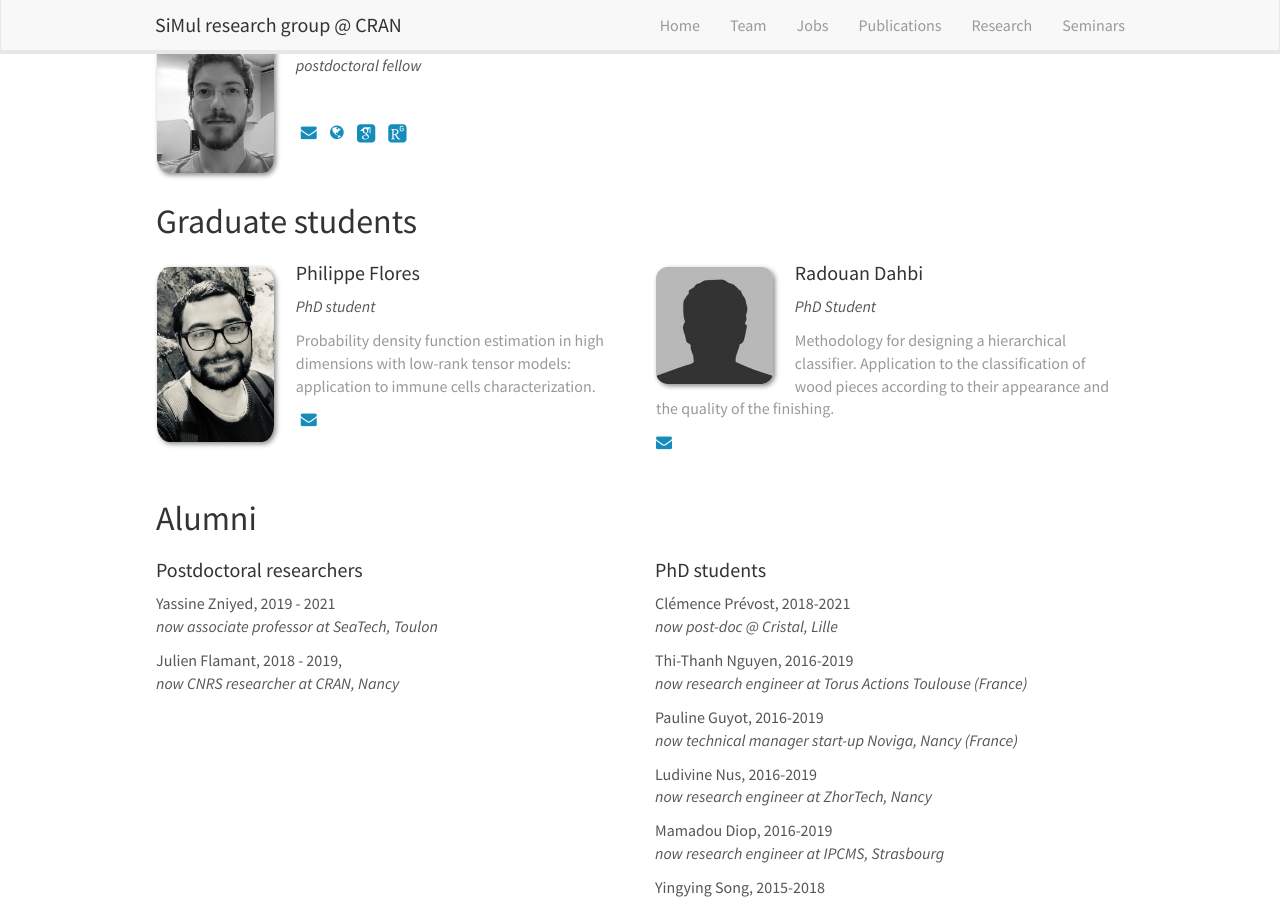
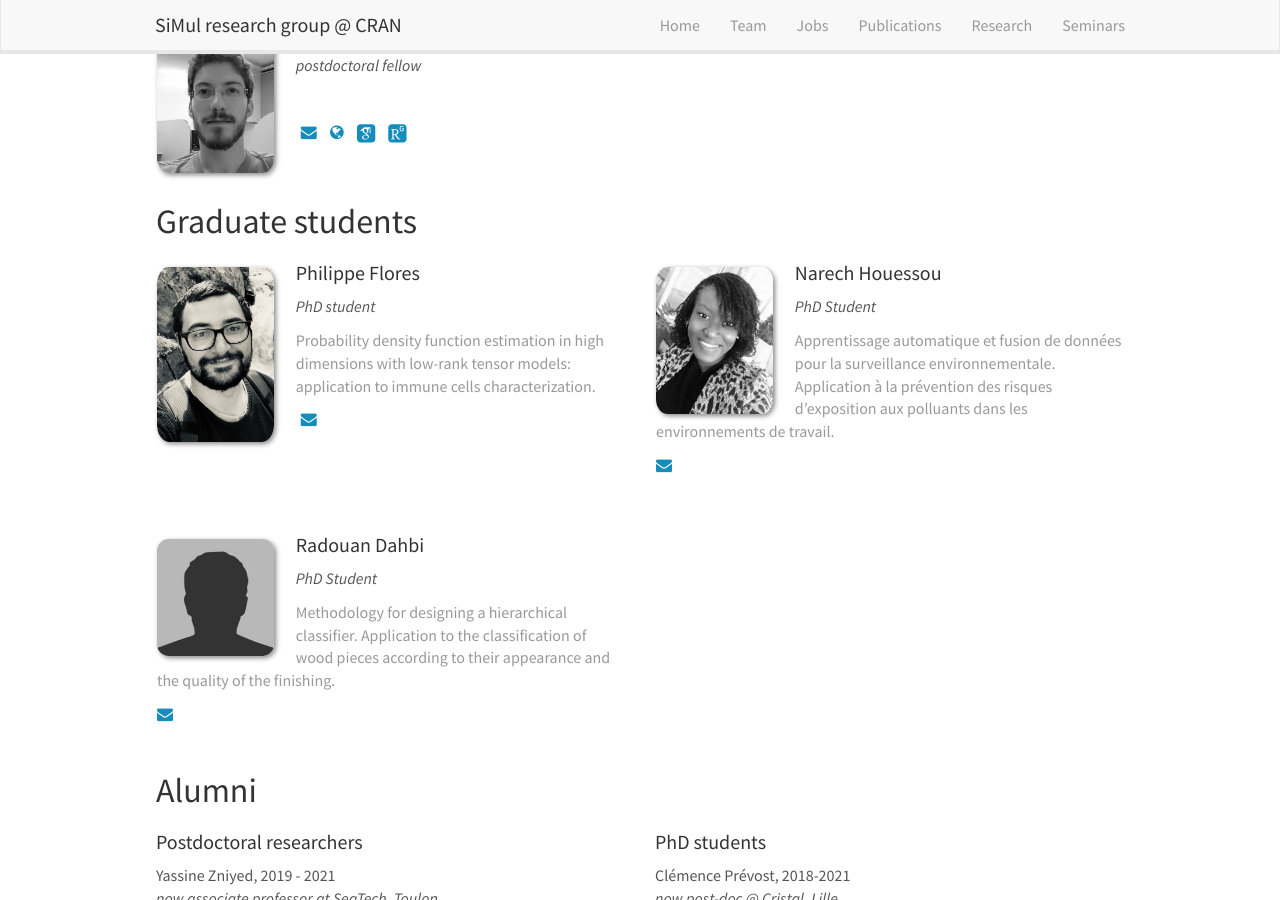
Before and after one commit to cran-simul/cran-simul.github.io_old, a Jekyll site: the page built from _pages/team.md, in a window 1280 px wide and 900 px high, scrolled down 929 px. Built offline with Jekyll 4.4.1, drawn with Linux system fonts in a browser that asks for light colours; nearby versions of some CDN libraries; some web fonts are replaced.

Commit message:
add new pic

```diff
--- a/_data/students.yml
+++ b/_data/students.yml
@@ -14,6 +14,12 @@
   email: philippe.flores@univ-lorraine.fr
   subject: "Probability density function estimation in high dimensions with low-rank tensor models: application to immune cells characterization."
 
+- name: Narech Houessou
+  photo: houessou.jpg
+  info: PhD Student
+  email: narech.houessou@univ-lorraine.fr
+  subject: "Apprentissage automatique et fusion de données pour la surveillance environnementale. Application à la prévention des risques d’exposition aux polluants dans les environnements de travail."
+
 - name: Radouan Dahbi
   photo: misc.jpg
   info: PhD Student
```
Also changed, not shown: images/teampic/houessou.jpg (added).
